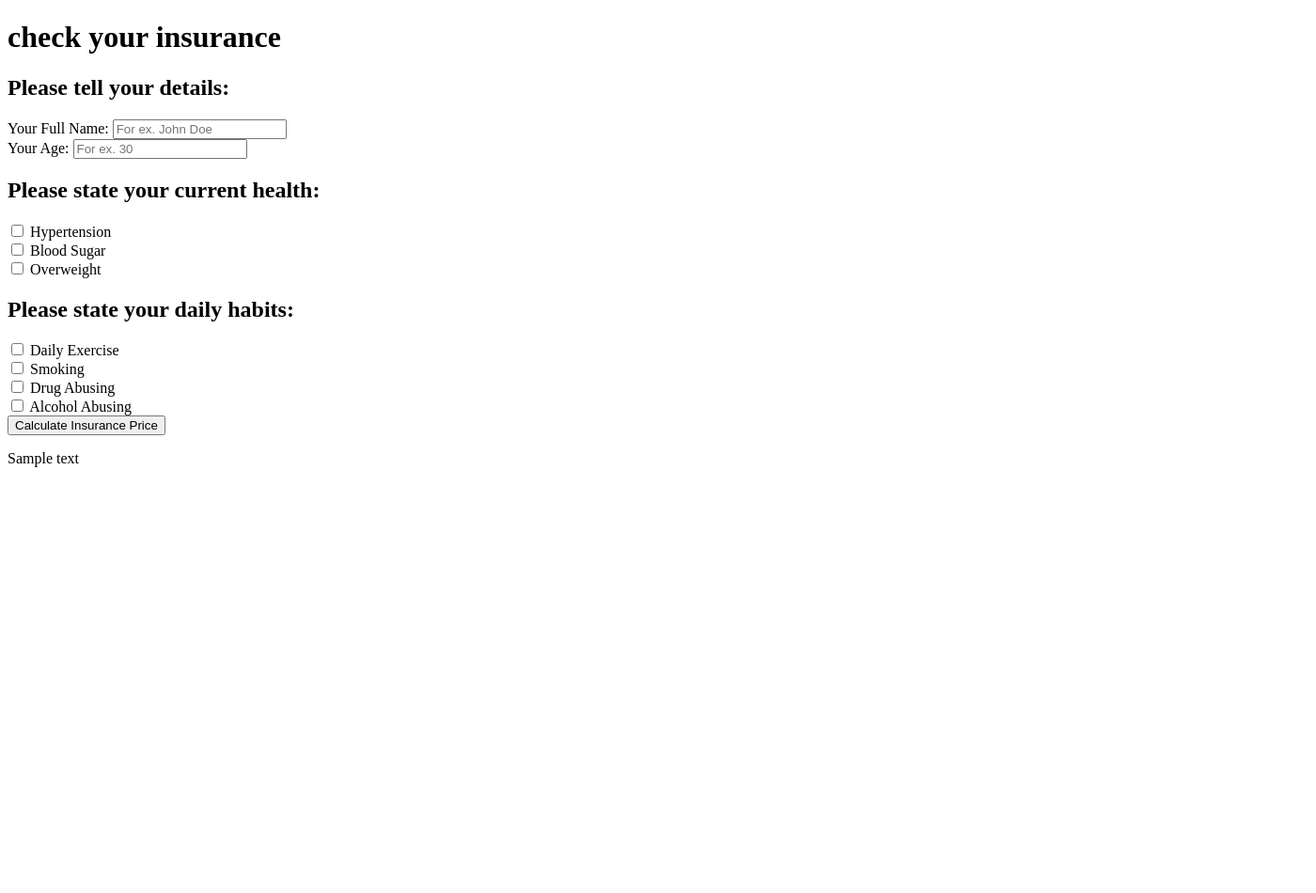
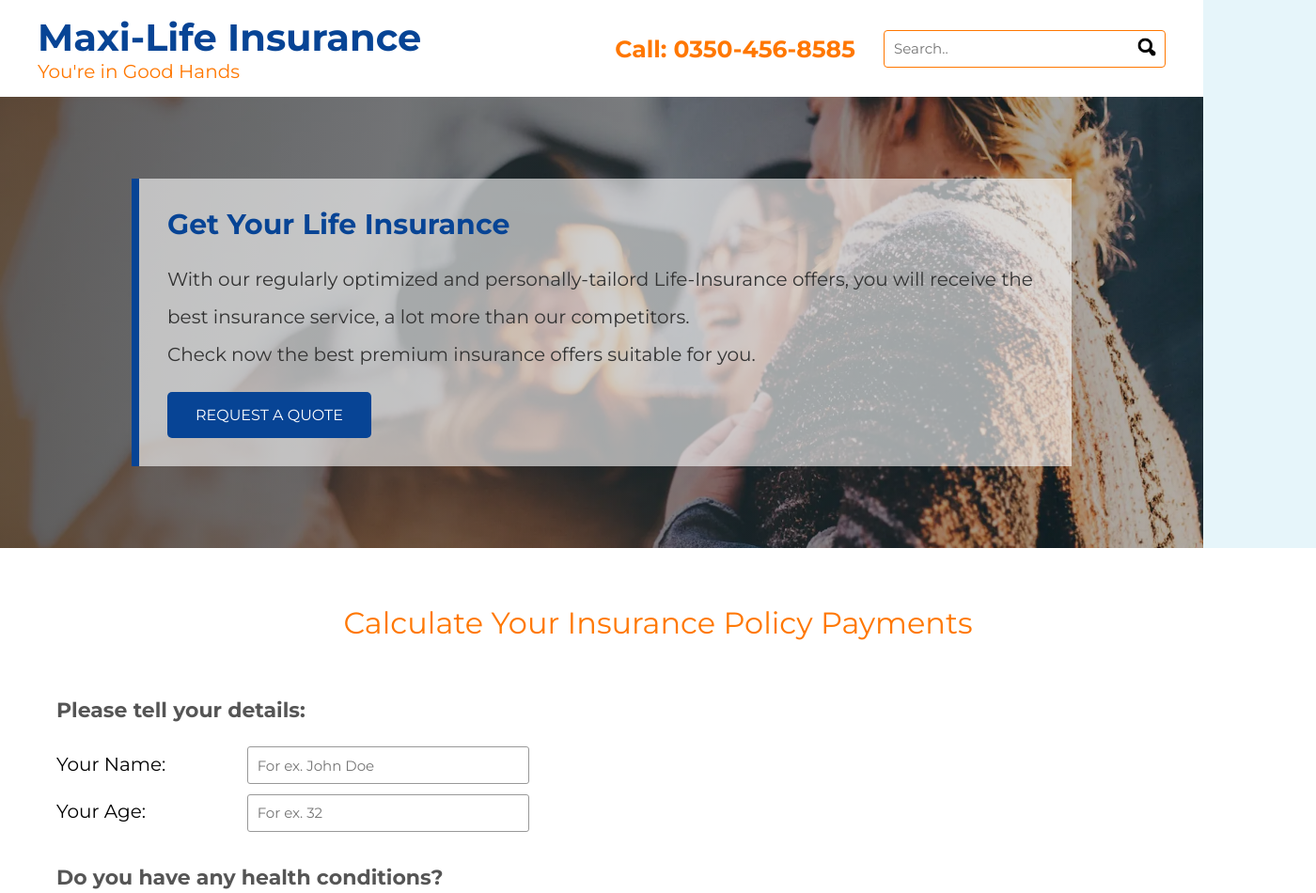
Before and after one commit to kcvijay/JS_Margit, a plain HTML site: page Weekly Exercises/Week_4/insurance_calculator/index.html in a window 1280 px wide. Shown: the top 950 px of the page at 94% size, 1400 px wide, since content can reach past the window. Before the commit the page ends 800 px from the top, so only its background shows below. Drawn offline with Linux system fonts and the light colour scheme.

Commit message:
new codes

```diff
--- a/Weekly Exercises/Week_4/insurance_calculator/index.html
+++ b/Weekly Exercises/Week_4/insurance_calculator/index.html
@@ -8,23 +8,45 @@
     <link rel="stylesheet" href="style.css">
 </head>
 <body>
+    <nav>
+        <div class="logo">
+            <h1>Maxi-Life Insurance</h1>
+            <p>You're in Good Hands</p>
+        </div>
+        <div class="logo-right">
+            <p>Call: 0350-456-8585</p>
+            <input type="search" id="nav-search" placeholder="Search..">
+            <a href="#"><img class="search-icon" src="media/search.png" alt="search icon" width="20px"></a>
+        </div>
+    </nav>
+
+    <div class="hero-container">
+        <div class="hero-txt">
+            <h2>Get Your Life Insurance</h2>
+            <p>With our regularly optimized and personally-tailord Life-Insurance offers, you will receive the best insurance service, a lot more than our competitors.<br>
+            Check now the best premium insurance offers suitable for you.</p>
+            <a href="#"><button type="submit" id="toQuote">Request a Quote</button></a>
+        </div>
+        <div></div>
+    </div>
+
     <div class="main-container">
-        <h1>check your insurance</h1>
+        <h2>Calculate Your Insurance Policy Payments</h2>
 
         <div class="user-details">
-            <h2>Please tell your details:</h2>
+            <h3>Please tell your details:</h3>
             <div>
-                <label for="name">Your Full Name:</label>
+                <label for="name">Your Name:</label>
                 <input type="text" id="name" placeholder="For ex. John Doe" required>
             </div>
             <div>
                 <label for="age">Your Age:</label>
-                <input type="number" id="age" placeholder="For ex. 30" required>
+                <input type="number" id="age" placeholder="For ex. 32" required>
             </div>
         </div>
 
         <div class="health-input">
-            <h2>Please state your current health:</h2>
+            <h3>Do you have any health conditions?</h3>
             <form>
                 <div>
                     <input class="health-condition" type="checkbox" id="hypertension">
@@ -37,40 +59,45 @@
                 </div>
 
                 <div>
-                    <input class="health-condition" type="checkbox" id="Overweight">
+                    <input class="health-condition" type="checkbox" id="overweight">
                     <label for="overweight">Overweight</label>
                 </div>
             </form>
         </div>
 
         <div class="habits">
-            <h2>Please state your daily habits:</h2>
+            <h3>Do you have any habits/addictions?</h3>
             <form>
                 <div>
-                    <input type="checkbox" id="daily-exercise">
+                    <input type="checkbox" id="daily-exercise" value="daily-exercise">
                     <label for="daily-exercise">Daily Exercise</label>
                 </div>
 
                 <div>
-                    <input type="checkbox" id="smoking">
+                    <input class="habits"  type="checkbox" id="smoking">
                     <label for="smoking">Smoking</label>
                 </div>
 
                 <div>
-                    <input type="checkbox" id="drug-abuse">
+                    <input class="habits" type="checkbox" id="drug-abuse">
                     <label for="drug-abuse">Drug Abusing</label>
                 </div>
 
                 <div>
-                    <input type="checkbox" id="alcohol-abuse">
+                    <input class="habits" type="checkbox" id="alcohol-abuse">
                     <label for="alcohol-abuse">Alcohol Abusing</label>
                 </div>
-                <a href="#"><button type="submit" id="calcInsurance">Calculate Insurance Price</button></a>
+                <button type="submit" id="calcInsurance">Calculate Insurance Price</button>
             </form>
         </div>
 
-        <div class="result-txt">
-            <p id="result">Sample text</p>
+        <div class="result-field">
+            <div class="card">
+                <h3>Insurance Cost Per Year</h3>
+                <p class="insurance-cost"></p>
+                <hr>
+                <p class="monthly-cost"></p>
+            </div>
         </div>
     </div>
     <script src="main.js"></script>
--- a/Weekly Exercises/Week_4/insurance_calculator/main.js
+++ b/Weekly Exercises/Week_4/insurance_calculator/main.js
@@ -2,56 +2,68 @@ const calcBtn = document.getElementById("calcInsurance");
 
 let inputAge = document.getElementById("age");
 
-let healthCondition = document.querySelectorAll(".health-condition");
+const healthCondition = document.querySelectorAll(".health-condition");
+const habits = document.querySelectorAll(".habits");
 
-let resultTxt = document.getElementById("result");
+let resultTxt = document.querySelector(".insurance-cost");
+let monthlyCostField = document.querySelector(".monthly-cost");
+
+let basePrice = 500;
 
 
+for(let i = 0; i < healthCondition.length; i++) {
+    healthCondition[i].addEventListener("click", (e) => {
+        if(e.target.checked) {
+            basePrice *= 1.01;
+            console.log(basePrice);
+        } else return basePrice;
+    })
+}
 
-const healthConditionResult = [];
+for(let i = 0; i < habits.length; i++) {
+    habits[i].addEventListener("click", (b)=>{
+        if(b.target.checked) {
+            basePrice *= 1.05;
+            console.log(basePrice);
+        } else return;
+    })
+}
 
 
 calcBtn.addEventListener("click", (e) => {
     e.preventDefault();
-
-    let basePrice = 500;
-
-    //ageCondition();
-
-    for(let i = 0; i < healthCondition.length; i++) {
-        healthCondition[i].addEventListener("click", (e) => {
-
-                if(e.target.checked) {
-                    basePrice *= 1.01;
-                    console.log(basePrice);
-                } else return;
-
-        })
-    }
+    inputAge = Number(inputAge.value);
 
 
 
+    if(inputAge > 0 && inputAge < 18) {
+        basePrice;
+        resultTxt.textContent = `${basePrice.toFixed(2)}€`;
+    } else if(inputAge >= 18 && inputAge <= 25) {
+        basePrice *= 1.10;
+        resultTxt.textContent = `${basePrice.toFixed(2)}€`;
+    } else if (inputAge >= 26 && inputAge <=35 ) {
+        basePrice *= 1.30;
+        resultTxt.textContent = `${basePrice.toFixed(2)}€`;
+    } else if (inputAge >= 36 && inputAge <= 45) {
+        basePrice *= 1.60;
+        resultTxt.textContent = `${basePrice.toFixed(2)}€`;
+    } else if (inputAge >= 46 && inputAge <= 55) {
+        basePrice *= 2;
+        resultTxt.textContent = `${basePrice.toFixed(2)}€`;
+    } else if (inputAge >= 56 && inputAge <= 65) {
+        basePrice *= 2.5;
+        resultTxt.textContent = `${basePrice.toFixed(2)}€`;
+    } else if( inputAge >= 66) {
+        basePrice *= 3.1
+        resultTxt.textContent = `${basePrice.toFixed(2)}€`;
+    } else return;
+
+    monthlyCost();
 })
 
 
-function ageCondition() {
 
-    inputAge = Number(inputAge.value);
-
-    if(inputAge > 0 && inputAge < 18) {
-        return resultTxt.textContent = `Your insurance Price is ${basePrice}.`
-    } else if(inputAge >= 18 && inputAge <= 25) {
-        return resultTxt.textContent = `Your insurance price is ${
-        basePrice *= 1.10}.`
-    } else if (inputAge >= 26 && inputAge <=35 ) {
-        return resultTxt.textContent = `Your insurance price is ${basePrice *= 1.30}.`;
-    } else if (inputAge >= 36 && inputAge <= 45) {
-        return resultTxt.textContent = `Your insurance price is ${basePrice *= 1.60}.`;
-    } else if (inputAge >= 46 && inputAge <= 55) {
-        return resultTxt.textContent = `Your insurance price is ${basePrice *= 2}.`;
-    } else if (inputAge >= 56 && inputAge <= 65) {
-        return resultTxt.textContent = `Your insurance price is ${basePrice *= 2.5}.`;
-    } else if( inputAge >= 66) {
-        return resultTxt.textContent = `Your insurance price is ${basePrice *= 3.1}.`;
-    } else basePrice;
+function monthlyCost() {
+    monthlyCostField.textContent = `${(basePrice/12).toFixed(2)}€/month`
 }
--- a/Weekly Exercises/Week_4/insurance_calculator/style.css
+++ b/Weekly Exercises/Week_4/insurance_calculator/style.css
@@ -0,0 +1,228 @@
+@import url('https://fonts.googleapis.com/css2?family=Montserrat:wght@400;700&display=swap');
+
+* {
+    margin: 0;
+    padding: 0;
+    box-sizing: border-box;
+}
+
+html {
+    font-size: 10px;
+    scroll-behavior: smooth;
+}
+
+body {
+    font-family: 'Montserrat', sans-serif;
+    width: 100vw;
+    height: 100vh;
+    background-color: rgb(230, 245, 250);
+}
+
+nav {
+    display: flex;
+    justify-content: space-between;
+    align-items: center;
+    padding: 1.5rem 4rem;
+    background: #fff;
+}
+
+.logo {
+    display: flex;
+    justify-content: flex-start;
+    flex-direction: columnß;
+}
+
+h1 {
+    font-size: 4rem;
+    color:#074495;
+}
+
+.logo p {
+    font-size: 2rem;
+    color:#ff7700;
+}
+
+.logo-right {
+    display: flex;
+    justify-content: space-between;
+    align-items: center;
+}
+
+.logo-right p {
+    font-size: 2.5rem;
+    color:#ff7700;
+    font-weight: 700;
+}
+
+#nav-search {
+    margin-left: 3rem;
+    height: 4rem;
+    width: 30rem;
+    font-family: inherit;
+    font-size: 1.5rem;
+    border: 1px solid #ff7700;
+    border-radius: 4px;
+    padding:  0 1rem;
+    position: relative;
+}
+
+.logo-right a {
+    position: absolute;
+    right: 5rem;
+    filter: grayscale(0.1);
+    cursor: pointer;
+}
+
+/* HERO CONTAINER */
+.hero-container {
+    background-image: linear-gradient(to left, rgba(0, 0, 0, 0.307), rgba(51, 51, 51, 0.774)),url("media/family.webp");
+    background-position:center;
+    background-size: cover;
+    background-repeat: no-repeat;
+    width: 100vw;
+    margin: 0 auto;
+    height: 60vh;
+    display: flex;
+    justify-content: flex-start;
+    align-items: center;
+    position: relative;
+}
+
+.hero-txt {
+    position: absolute;
+    width: 100rem;
+    left: 50%;
+    top: 50%;
+    transform: translate(-50%, -50%);
+    background: rgba(255, 255, 255, 0.6);
+    padding: 3rem;
+    border-left: 8px solid #074495;
+}
+
+.hero-txt h2 {
+    font-size: 3rem;
+    margin-bottom: 2rem;
+    color:#074495;
+}
+
+.hero-txt p {
+    font-size: 2rem;
+    line-height: 2;
+    color: #333;
+}
+
+#toQuote {
+    background: #074495;
+    padding: 1.5rem 3rem;
+    font-size: 1.6rem;
+    text-transform: uppercase;
+    color: #fff;
+    border: none;
+    border-radius: 5px;
+    margin-top: 2rem;
+    cursor: pointer;
+    font-family: inherit;
+}
+
+/* MAIN CONTAINER */
+.main-container {
+    width: 140rem;
+    margin: 0 auto;
+    background: #fff;
+    padding: 6rem;
+}
+
+.main-container h2 {
+    font-size: 3.2rem;
+    color:#ff7700;
+    text-transform: capitalize;
+    text-align: center;
+    margin-bottom: 6rem;
+    font-weight: 400;
+}
+
+.main-container h3 {
+    font-size: 2.2rem;
+    color: #555;
+    margin: 2.5rem 0;
+}
+
+.user-details label {
+    display: inline-block;
+    width: 20rem;
+    margin-bottom: 2rem;
+    font-size: 2rem;
+}
+.user-details input {
+    height: 4rem;
+    width: 30rem;
+    font-family: inherit;
+    font-size: 1.5rem;
+    border: 1px solid #999;
+    border-radius: 3px;
+    padding: 0 1rem;
+}
+
+form div {
+    margin-bottom: 2rem;
+}
+
+form label {
+    font-size: 2rem;
+    vertical-align: middle;
+    margin: 0 0 2rem 2rem;
+}
+
+input[type="checkbox"] {
+    width: 2rem;
+    height: 2rem;
+    accent-color: #ff7700;
+    vertical-align: middle;
+}
+
+#calcInsurance {
+    background: #074495;
+    padding: 1.5rem 3rem;
+    font-size: 1.6rem;
+    font-family: inherit;
+    text-transform: uppercase;
+    color: #fff;
+    border: none;
+    border-radius: 5px;
+    margin-top: 2rem;
+    cursor: pointer;
+}
+
+.result-field {
+    display: flex;
+    justify-content: center;
+    align-items: center;
+    margin-top: 5rem;
+}
+
+.result-field .card {
+    width: 35rem;
+    height: auto;
+    padding: 3rem;
+    border: 1px solid rgb(235, 233, 233);
+    text-align: center;
+    box-shadow: 0 3rem 3rem rgba(0, 0, 0, 0.15);
+    border-radius: 7px;
+}
+
+.card h3 {
+    font-size: 2.2rem;
+    font-weight: 400;
+}
+
+.insurance-cost {
+    font-size: 5rem;
+    margin-bottom: 2rem;
+    color:#ff7700;
+}
+
+.monthly-cost {
+    font-size: 2rem;
+    margin-top: 2rem;
+    letter-spacing: 1px;
+}
```
Also changed, not shown: Weekly Exercises/Week_4/insurance_calculator/media/family.webp (added), Weekly Exercises/Week_4/insurance_calculator/media/search.png (added), 5 other files.
